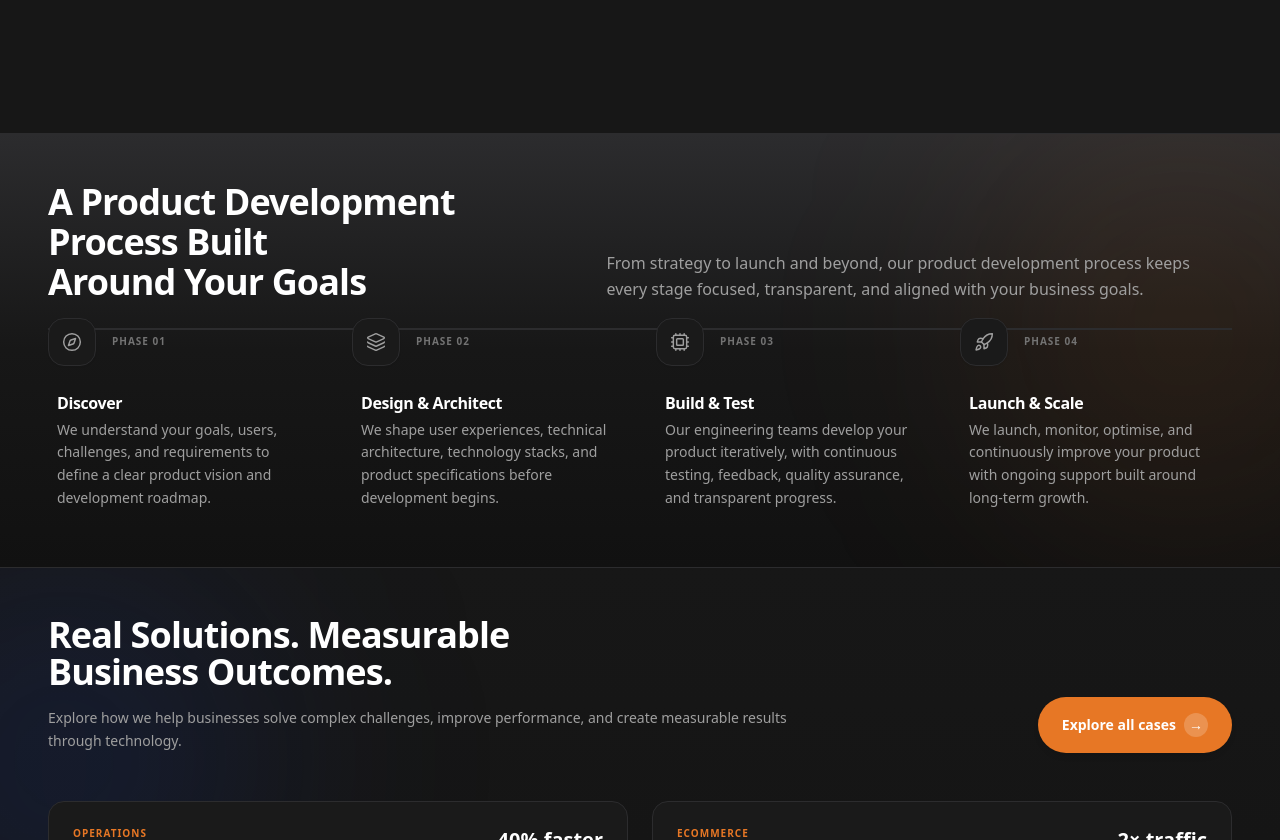
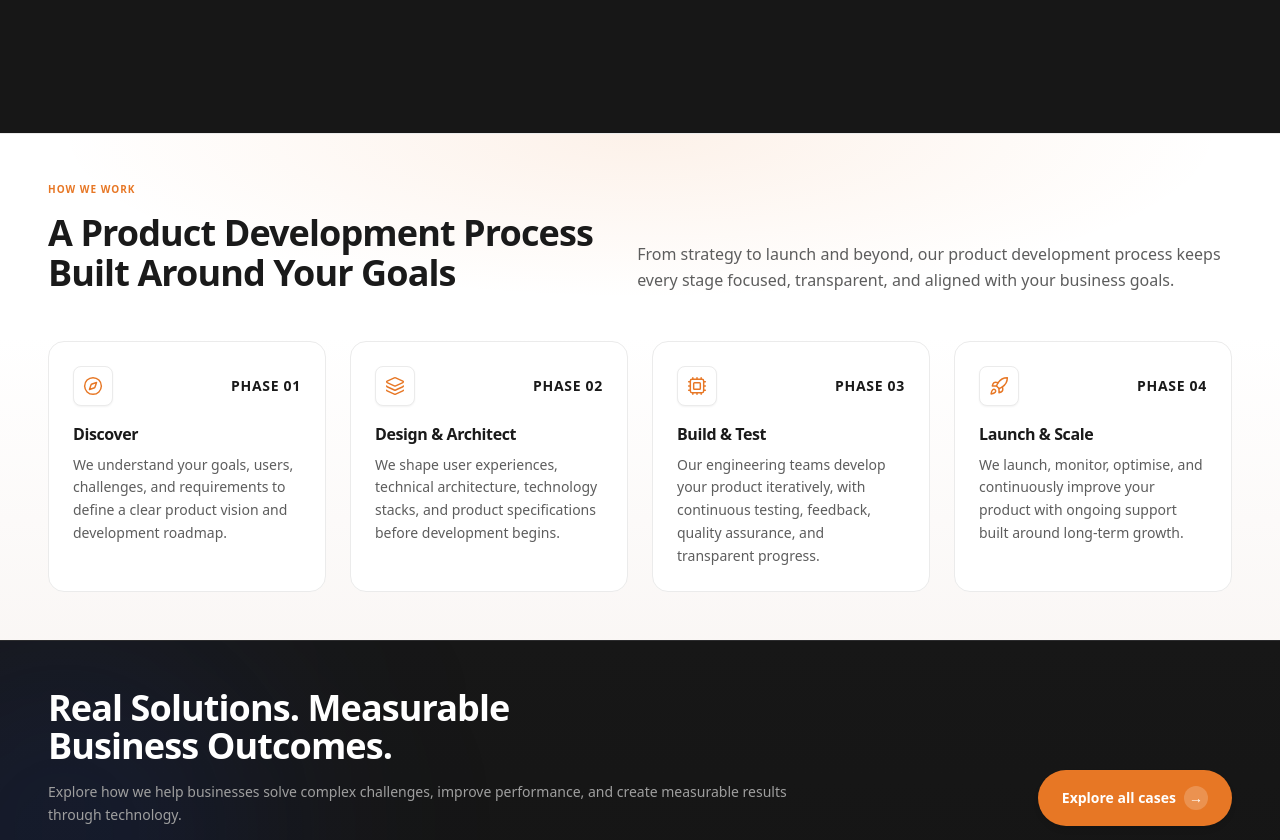
Before and after one commit to levi-dev-stack/stack360-website, a Next.js app: page / in a window 1280 px wide. Shown: the part 4260-5100 px from the top of the page. Built offline with nearby package versions, Linux system fonts and the light colour scheme.

Commit message:
feat: enhance ProcessSection layout and styling for improved user experience

```diff
--- a/src/components/pages/landing/ProcessSection/index.tsx
+++ b/src/components/pages/landing/ProcessSection/index.tsx
@@ -13,72 +13,75 @@ function ProcessStep({ step, index }: { step: (typeof LANDING_PROCESS)[number];
   const IconComponent = PROCESS_ICONS[index] || Compass;
 
   return (
-    <li className="group relative flex flex-col pt-4">
-      <div className="relative mb-md flex items-center">
+    <li className="group relative flex flex-col">
       <div
         className={cn(
-            'z-10 flex h-12 w-12 items-center justify-center rounded-xl border bg-neutral-900 shadow-sm',
-            'border-neutral-800 text-neutral-400 transition-all duration-300 ease-out',
-            'group-hover:scale-110 group-hover:border-primary/40 group-hover:text-primary group-hover:shadow-md',
-            'group-focus-within:scale-110 group-focus-within:border-primary/40 group-focus-within:text-primary',
-            'motion-reduce:transition-colors motion-reduce:group-hover:scale-100 motion-reduce:group-focus-within:scale-100'
+          'flex h-full flex-col justify-between rounded-xl border border-neutral-200 bg-neutral-50 p-lg transition-colors duration-300',
+          'hover:border-primary/25 hover:bg-white',
+          'motion-reduce:transition-none'
+        )}
+      >
+        <div>
+          {/* Top Header Row */}
+          <div className="mb-md flex items-center justify-between">
+            <span
+              className={cn(
+                'flex h-10 w-10 items-center justify-center rounded-md border border-neutral-200 bg-white text-primary shadow-xs',
+                'transition-[border-color,background-color,transform] duration-300',
+                'group-hover:scale-105 group-hover:border-primary/40 group-hover:bg-primary/5',
+                'motion-reduce:group-hover:scale-100'
               )}
             >
               <IconComponent className="h-5 w-5 stroke-[1.75]" aria-hidden />
-        </div>
+            </span>
 
-        <span className="ml-md font-mono text-[10px] font-bold uppercase tracking-widest text-neutral-500 transition-colors duration-300 group-hover:text-neutral-300">
+            <span className="font-mono text-sm font-bold uppercase tracking-wider text-neutral-900 transition-colors duration-300 group-hover:text-primary">
               Phase 0{index + 1}
             </span>
           </div>
 
-      <div
-        className={cn(
-          'rounded-2xl border border-transparent p-sm transition-all duration-300 ease-out',
-          'group-hover:border-neutral-800 group-hover:bg-neutral-900/50',
-          'group-focus-within:border-neutral-800 group-focus-within:bg-neutral-900/50'
-        )}
-      >
-        <h3 className="text-base font-bold tracking-tight text-neutral-50 transition-colors duration-300 group-hover:text-primary">
+          {/* Content */}
+          <h3 className="text-base font-bold tracking-tight text-neutral-900 transition-colors duration-300 group-hover:text-primary">
             {step.title}
           </h3>
-        <p className="mt-xs text-sm leading-relaxed text-neutral-400">{step.description}</p>
+          <p className="mt-sm text-pretty text-sm leading-relaxed text-neutral-600">
+            {step.description}
+          </p>
+        </div>
       </div>
     </li>
   );
 }
 
-/**
- * Server Component — process markup in first HTML paint.
- * Interactivity = Tailwind hover/focus transitions (works with JS off).
- */
 export default function ProcessSection() {
   return (
-    <section className="site-section relative w-full overflow-hidden border-t border-neutral-800 bg-linear-to-b from-neutral-800 via-neutral-950 to-neutral-black py-2xl">
+    <section className="site-section relative w-full overflow-hidden border-t border-neutral-200 bg-neutral-50 py-2xl">
       <div
         aria-hidden
-        className="pointer-events-none absolute -right-24 top-0 h-96 w-96 rounded-full bg-primary/10 blur-[120px]"
+        className="pointer-events-none absolute inset-0 bg-[linear-gradient(180deg,var(--token-neutral-50)_0%,var(--token-neutral-50)_40%,color-mix(in_srgb,var(--token-neutral-100)_55%,var(--token-neutral-50))_100%)]"
+      />
+      <div
+        aria-hidden
+        className="pointer-events-none absolute inset-0 bg-[radial-gradient(ellipse_70%_50%_at_50%_0%,color-mix(in_srgb,var(--token-primary)_10%,transparent),transparent_65%)]"
       />
 
       <div className="site-container relative">
-        <div className="mb-3xl flex flex-col gap-lg md:flex-row md:items-end md:justify-between">
+        <div className="mb-2xl flex flex-col gap-lg md:flex-row md:items-end md:justify-between">
           <div className="max-w-3xl space-y-md">
-            <h2 className="text-balance text-3xl font-black tracking-tight text-neutral-50 md:text-4xl">
+            <p className="font-mono text-[10px] font-bold uppercase tracking-widest text-primary">
+              How We Work
+            </p>
+            <h2 className="text-balance text-3xl font-black tracking-tight text-neutral-900 md:text-4xl">
               A Product Development Process Built Around Your Goals
             </h2>
           </div>
-          <p className="max-w-content text-sm leading-relaxed text-neutral-400 md:text-base">
+          <p className="max-w-prose text-pretty text-sm leading-relaxed text-neutral-600 md:text-base">
             From strategy to launch and beyond, our product development process keeps every stage
             focused, transparent, and aligned with your business goals.
           </p>
         </div>
 
-        <ol className="relative grid grid-cols-1 gap-xl sm:grid-cols-2 lg:grid-cols-4">
-          <div
-            className="absolute top-6.5 hidden h-0.5 w-full bg-neutral-800 lg:block"
-            aria-hidden
-          />
-
+        <ol className="grid grid-cols-1 gap-lg sm:grid-cols-2 lg:grid-cols-4">
           {LANDING_PROCESS.map((step, index) => (
             <ProcessStep key={step.step || index} step={step} index={index} />
           ))}
```
Lines whose indentation alone changed are shown as unchanged.
